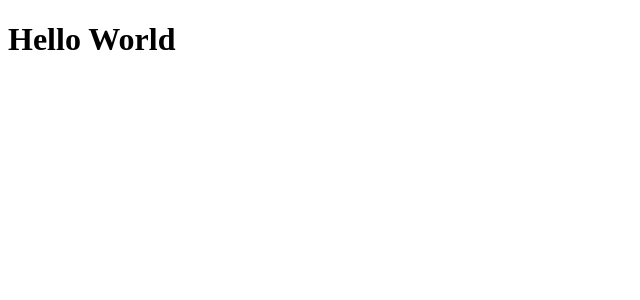
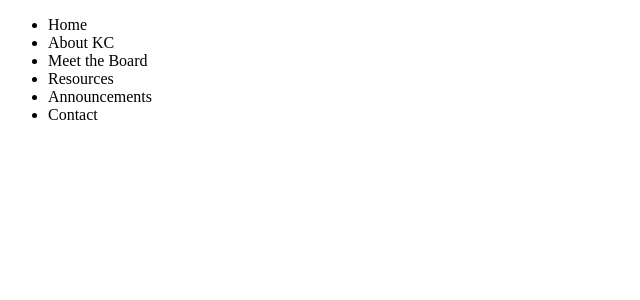
Before and after one commit to truongmleon/Key-Club-Website, a React (Vite) app: page / in a window 1280 px wide. Shown: the top 300 px of the page, without its empty margins (0-640 px from the left). Built offline with nearby package versions, Linux system fonts and the light colour scheme.

Commit message:
thats all for now

```diff
--- a/index.html
+++ b/index.html
@@ -3,7 +3,7 @@
   <head>
     <meta charset="UTF-8" />
     <meta name="viewport" content="width=device-width, initial-scale=1.0" />
-    <title>KW Key Club</title>
+    <title>Kentwood Key Club</title>
   </head>
   <body>
     <div id="root"></div>
--- a/src/components/Header.tsx
+++ /dev/null
@@ -1,10 +0,0 @@
-const Header = () => {
-  return (
-    <div className="">
-      <h1>Hello World</h1>
-    </div>
-  )
-}
-
-
-export default Header;
--- a/components/Navbar.tsx
+++ b/src/components/Navbar.tsx
@@ -6,7 +6,8 @@ const Navbar = () => {
       <nav>
         <ul>
           <li>Home</li>
-          <li>About</li>
+          <li>About KC</li>
+          <li>Meet the Board</li>
           <li>Resources</li>
           <li>Announcements</li>
           <li>Contact</li>
@@ -16,5 +17,4 @@ const Navbar = () => {
   )
 }
 
-
 export default Navbar;
--- a/src/main.tsx
+++ b/src/main.tsx
@@ -1,10 +1,10 @@
 import React from 'react';
 import ReactDOM from 'react-dom/client';
-import Header from './components/Header';
+import Navbar from './components/Navbar';
 import { useState } from 'react';
 
 ReactDOM.createRoot(document.getElementById('root') as HTMLElement).render(
   <React.StrictMode>
-    <Header />
+    <Navbar />
   </React.StrictMode>
 );
```
Also changed, not shown: main.tsx (deleted, +0 -10 lines), 1 other file (tests, documents, lock files or other folders).
